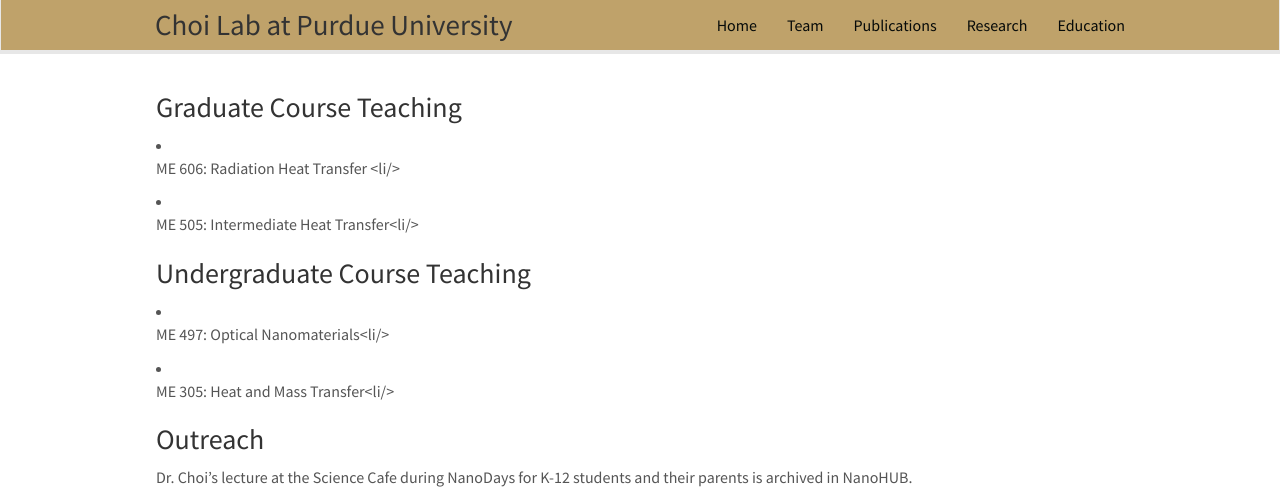
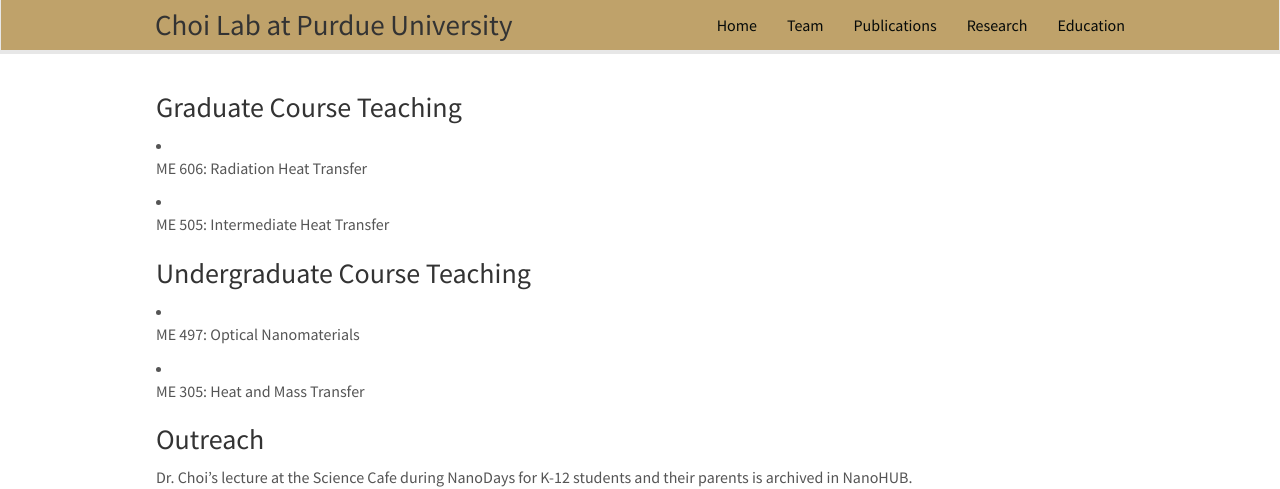
Before and after one commit to choidnalab/choidnalab.github.io, a Jekyll site: the page built from _pages/pictures.md, in a window 1280 px wide. Shown: the top 489 px of the page. Built offline with Jekyll 4.4.1, drawn with Linux system fonts in a browser that asks for light colours; nearby versions of some CDN libraries.

```diff
--- a/_pages/pictures.md
+++ b/_pages/pictures.md
@@ -11,12 +11,12 @@ permalink: /pictures/
 
 ### Graduate Course Teaching
 
-<li>ME 606: Radiation Heat Transfer <li/><br />
-<li>ME 505: Intermediate Heat Transfer<li/>
+<li>ME 606: Radiation Heat Transfer
+<li>ME 505: Intermediate Heat Transfer
 
 ### Undergraduate Course Teaching
-<li>ME 497: Optical Nanomaterials<li/><br />
-<li>ME 305: Heat and Mass Transfer<li/>
+<li>ME 497: Optical Nanomaterials
+<li>ME 305: Heat and Mass Transfer
 
 ### Outreach
 Dr. Choi's lecture at the Science Cafe during NanoDays for K-12 students and their parents is archived in NanoHUB.
```
